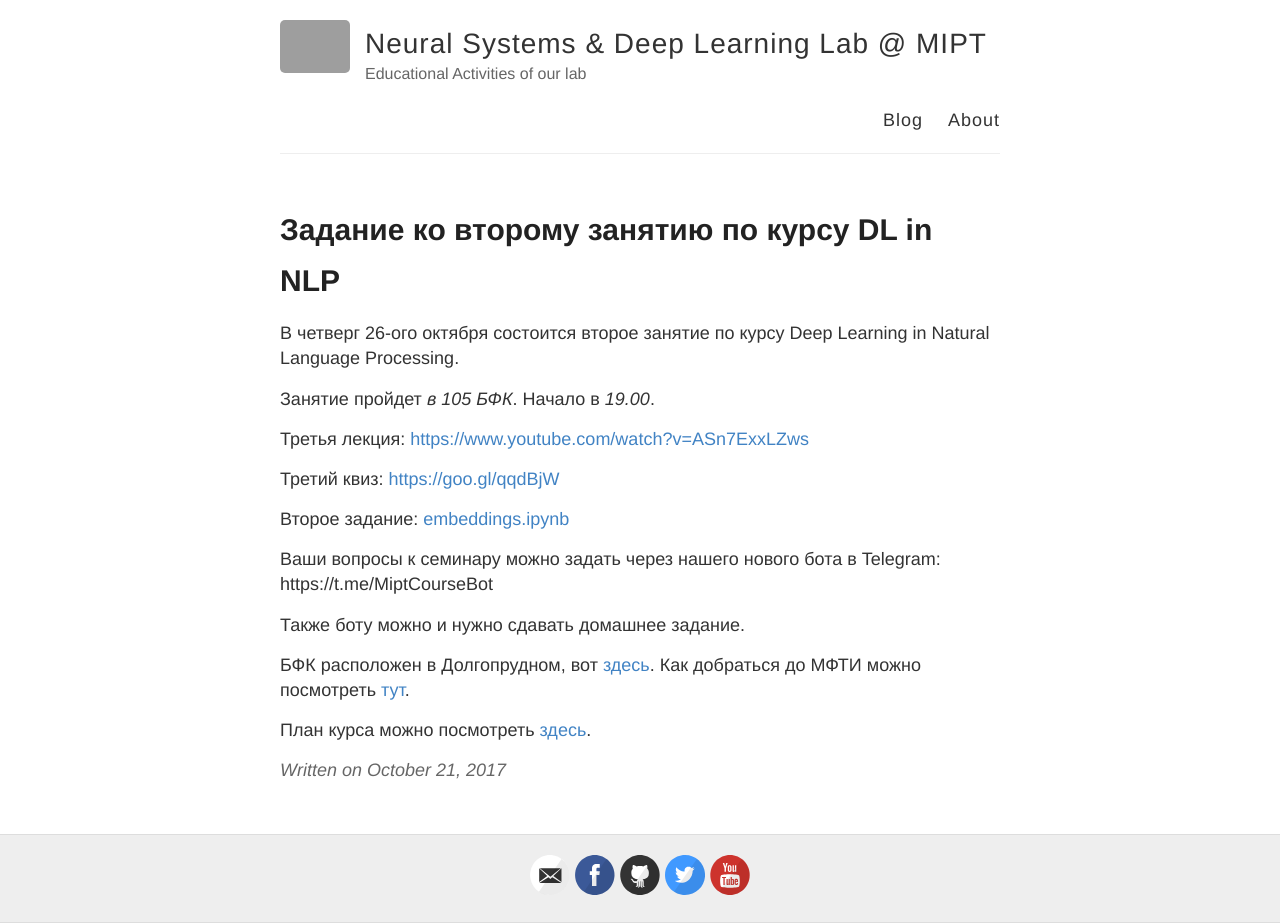
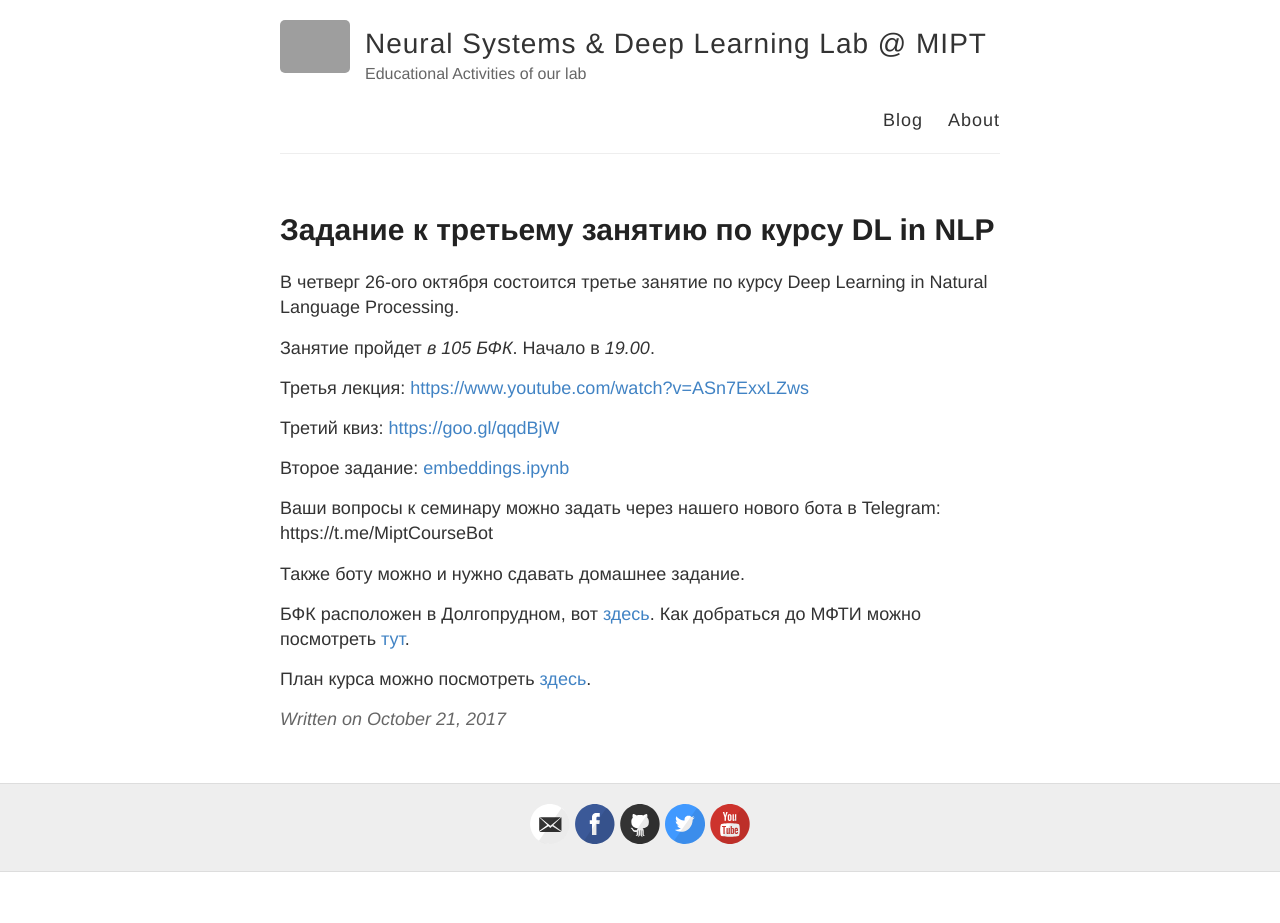
Before and after one commit to deepmipt/edu, a Jekyll site: the page built from _posts/2017-10-21-nlp3.md, in a window 1280 px wide. Built offline with Jekyll 4.4.1, drawn with Linux system fonts in a browser that asks for light colours; after the commit the page ends 900 px from its top, so only the background shows below that; grey boxes are pictures that could not be loaded.

```diff
--- a/_posts/2017-10-21-nlp3.md
+++ b/_posts/2017-10-21-nlp3.md
@@ -1,9 +1,9 @@
 ---
 layout: post
-title: Задание ко второму занятию по курсу DL in NLP
+title: Задание к третьему занятию по курсу DL in NLP
 ---
 
-В четверг 26-ого октября состоится второе занятие по курсу Deep Learning in Natural Language Processing.
+В четверг 26-ого октября состоится третье занятие по курсу Deep Learning in Natural Language Processing.
 
 Занятие пройдет _в 105 БФК_. Начало в _19.00_.
 
```
